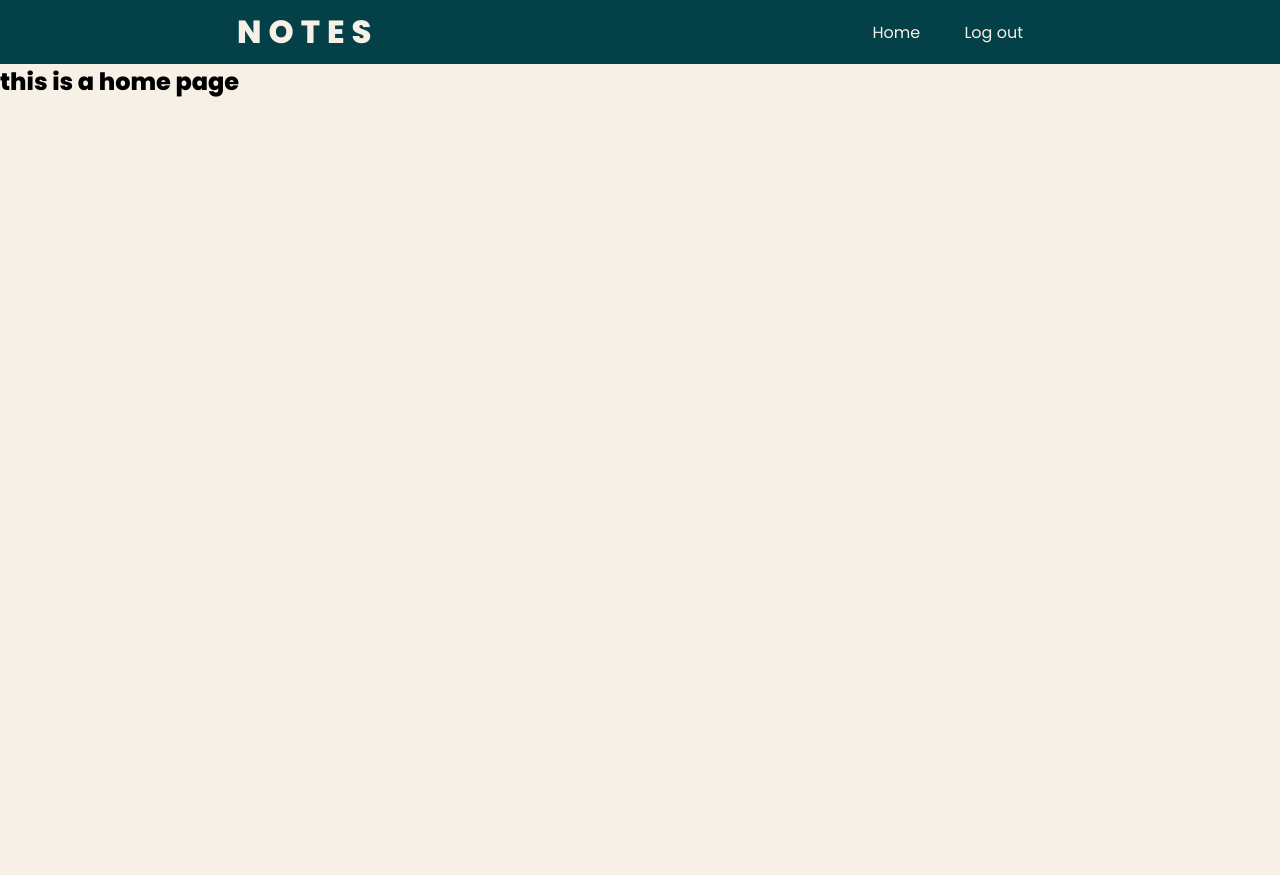
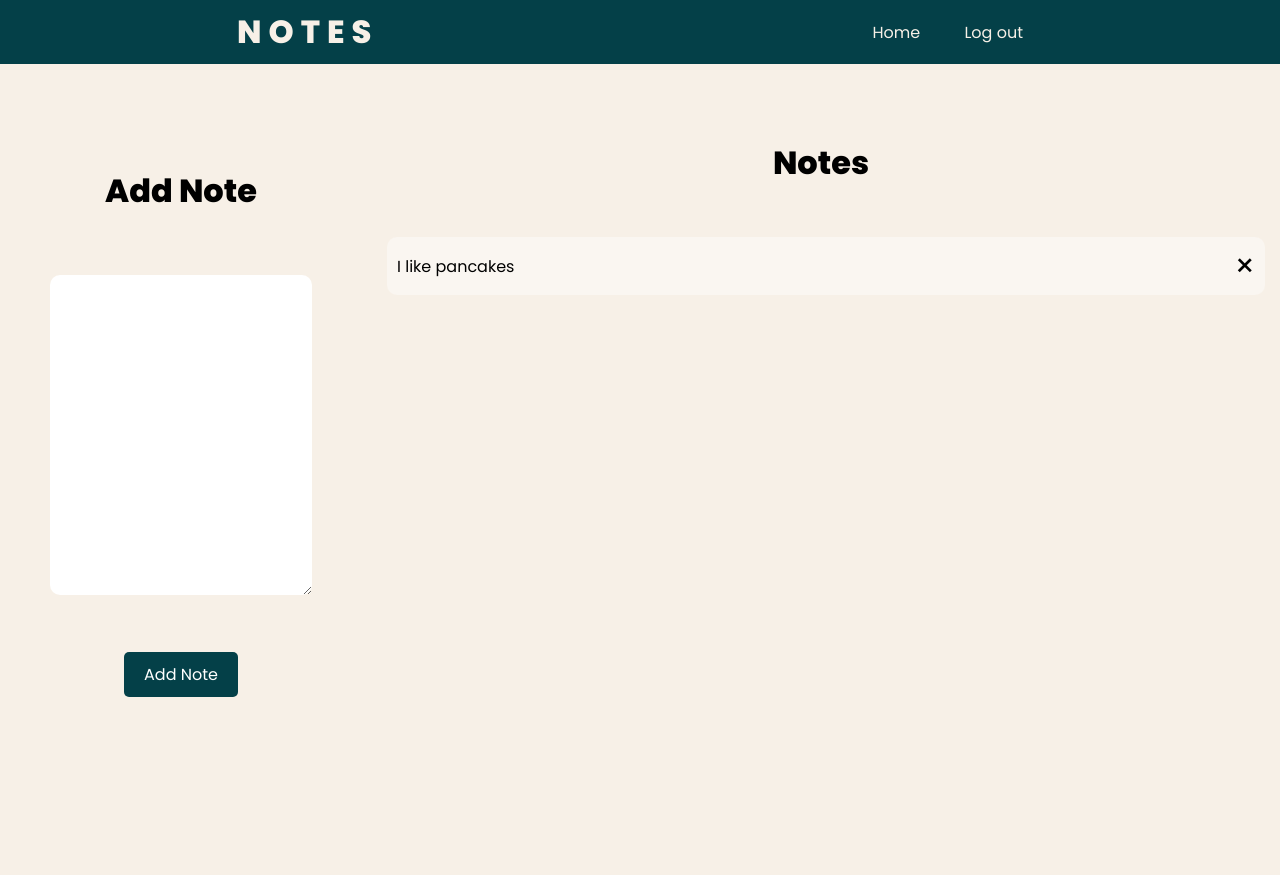
Before and after one commit to baraaashraf/Notes-app, a Flask app: page / in a window 1280 px wide. Before the commit the page ends 97 px from the top, so only its background shows below. Run offline with Flask 3, Linux system fonts and the light colour scheme; a user stored in the database is signed in.

Commit message:
added the notes to list

```diff
--- a/website/static/index.js
+++ b/website/static/index.js
@@ -9,3 +9,12 @@ const closeFlash=() =>{
 }
 
 closeFlash();
+
+function deleteNote(noteId){
+    fetch('/delete-note',{
+        method: 'POST',
+        body: JSON.stringify({noteId: noteId})
+    }).then((_res) => {
+        window.location.href = "/"
+    })
+}
--- a/website/static/styles.css
+++ b/website/static/styles.css
@@ -51,7 +51,55 @@ header{
     width: 100%;
     height: 92vh;
 }
+.home-container{
+    display: flex;
+    justify-content: space-around;
+    align-items: center;
+    width: 100%;
+    height: 92vh;
+}
+.add-note{
+    /* box-shadow: rgba(149, 157, 165, 0.2) 0px 8px 24px; */
+    padding: 20px;
+    margin: 20px;
+}
+.add-note-title{
+    text-align: center;
+    width: 100%;
+    font-size: 2rem;
+    margin-bottom: 50px;
 
+}
+textarea{
+    border-style: none;
+    border-radius: 10px;
+    margin: 10px;
+    padding: 10px;
+    height: 20rem;
+}
+.notes-section{
+    /* box-shadow: rgba(149, 157, 165, 0.2) 0px 8px 24px; */
+    width: 100%;
+    margin: 0px 20px;
+    height: 100%;
+    margin-top: 150px;
+}
+.list-group{
+    margin: 10px 0px;
+}
+.list-item{
+    width: 100%;
+    background-color: #f7f0e7;
+    list-style: none;
+    margin: 5px;
+    display: flex;
+    justify-content: space-between;
+    align-items: center;
+    padding: 5px 10px;
+    border-radius: 10px;
+    background-color: #faf6f1;
+
+}
 /* Base html */
 .main{
     display: flex;
--- a/website/templates/base.html
+++ b/website/templates/base.html
@@ -39,7 +39,7 @@
         {% else %}
         <div role="alert" class="alert-success alert">
             <p>{{ message }}</p>
-            <button type="button" class="close-alert" id="close-alert">&times;</button>
+            <button type="button" class="close-alert" id="close-alert" onClick="closeFlash()">&times;</button>
         </div>
         {% endif %}
         {% endfor %}
--- a/website/templates/home.html
+++ b/website/templates/home.html
@@ -1,5 +1,26 @@
 {% extends "base.html" %} {% block title %}Changed{% endblock %}
 
 {% block content %}
-<h1> this is a home page</h1>
+<section class="home-container">
+<div class="add-note">
+    <form method="POST">
+        <h3 class="add-note-title">Add Note</h3>
+        <textarea name="note" id="note"></textarea>
+        <button type="submit" class="submit-button">Add Note</button>
+    </form>
+</div>
+<div class="notes-section">
+<div class="notes-list">
+    <h1 class="add-note-title">Notes</h1>
+    <ul class="list-group" id="notes">
+        {% for note in user.notes %}
+            <li class="list-item">{{ note.text }}
+                <button type="button" class="close close-alert" onClick="deleteNote({{ note.id }})">&times;</button>
+            </li>
+
+        {% endfor %}
+    </ul>
+</div>
+</div>
+</section>
 {% endblock %}
--- a/website/views.py
+++ b/website/views.py
@@ -1,8 +1,32 @@
-from flask import Blueprint,render_template
+from flask import Blueprint,render_template,request,flash, jsonify
 from flask_login import login_required, current_user
+from . import db
+from .models import Note
+import json
 views = Blueprint('views', __name__)
 
-@views.route('/')
+@views.route('/', methods=['GET','POST'])
 @login_required
 def home():
+    if request.method == 'POST':
+        note = request.form.get('note')
+        if len(note) < 1 :
+            flash('Note is too short!!', category='error')
+        else:
+            new_note = Note(text=note,userId=current_user.id)
+            db.session.add(new_note)
+            db.session.commit()
+            flash('Note added', category='success')
     return render_template("home.html", user= current_user)
+
+@views.route('/delete-note', methods=['POST'])
+def delete_note():
+    note = json.loads(request.data)
+    noteId = note['noteId']
+    note = Note.query.get(noteId)
+    if note:
+        if note.userId == current_user.id:
+            db.session.delete(note)
+            db.session.commit()
+
+    return jsonify({})
```
Also changed, not shown: instance/database.db.
